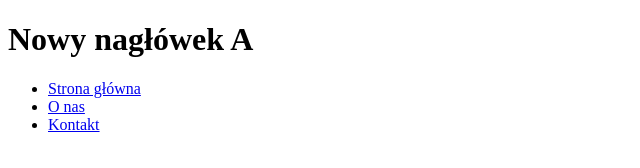
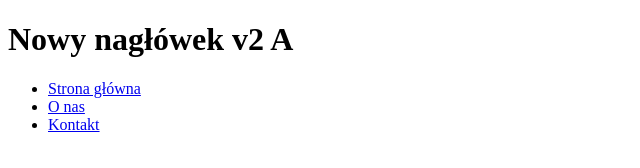
Before and after one commit to andrew76999/ZadanieDomowe, a plain HTML site: page navigation.html in a window 1280 px wide. Shown: the full height of the page, 0-640 px from the left. Drawn offline with Linux system fonts and the light colour scheme.

```diff
--- a/navigation.html
+++ b/navigation.html
@@ -6,7 +6,7 @@
     <title>Nawigacja</title>
 </head>
 <body>
-<h1>Nowy nagłówek A</h1>
+<h1>Nowy nagłówek v2 A</h1>
     <nav>
         <ul>
             <li><a href="index.html">Strona główna</a></li>
```
